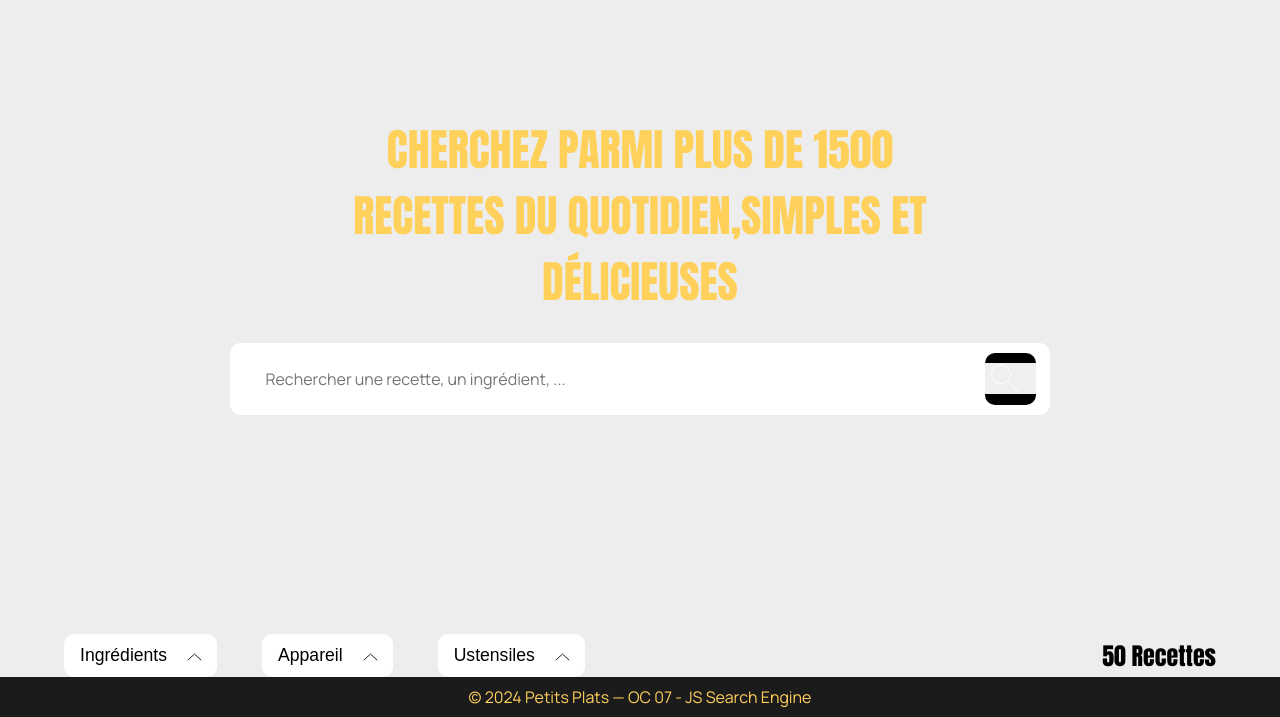
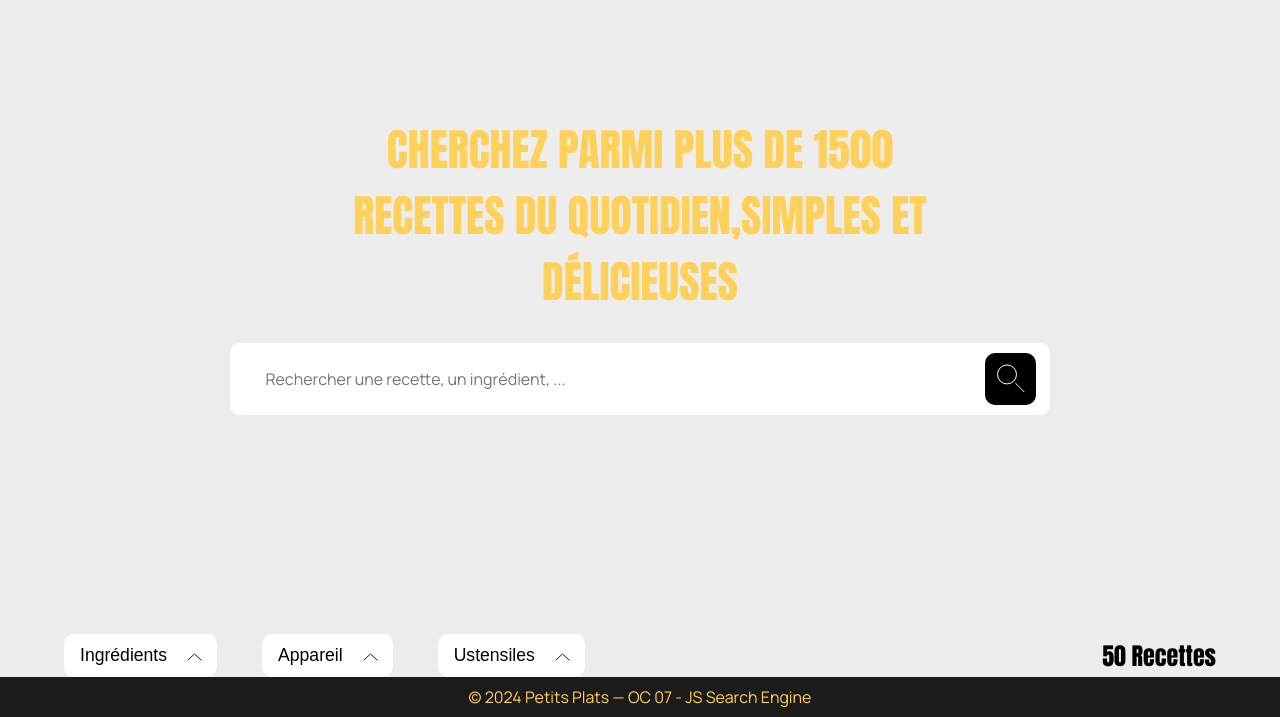
Before and after one commit to nephcode/oc-07-petitsplats, a website built with Vite: page index.html in a window 1280 px wide. Shown: the part 83-800 px from the top of the page. Built offline with nearby package versions, Linux system fonts and the light colour scheme; files whose address does not match are found by name.

Commit message:
Align Loop

```diff
--- a/sass/components/_buttons.scss
+++ b/sass/components/_buttons.scss
@@ -12,6 +12,24 @@ button {
   align-items: center;
   border: none;
 }
+
+// SEARCH ==========================================================//
+
+.search-button{
+width: 100%;
+height: 100%;
+background-color: transparent;
+align-content: center;
+
+  img{
+    display: block;
+    text-align: center;
+    margin : auto
+  }
+
+}
+
+
 // TAG =============================================================//
 .tag {
   min-width: 120px;
```
Also changed, not shown: sass/render.css, 1 other file.
